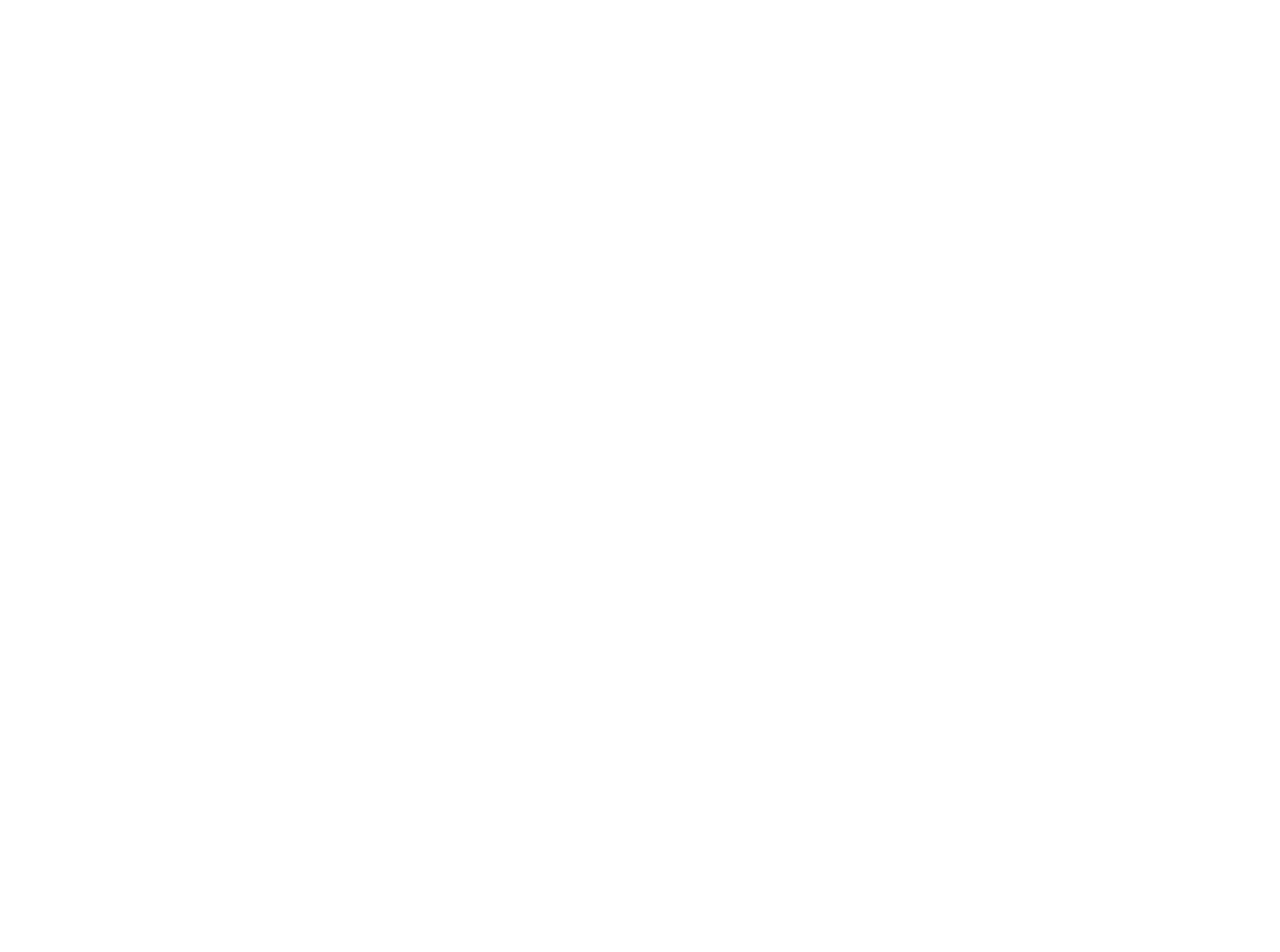
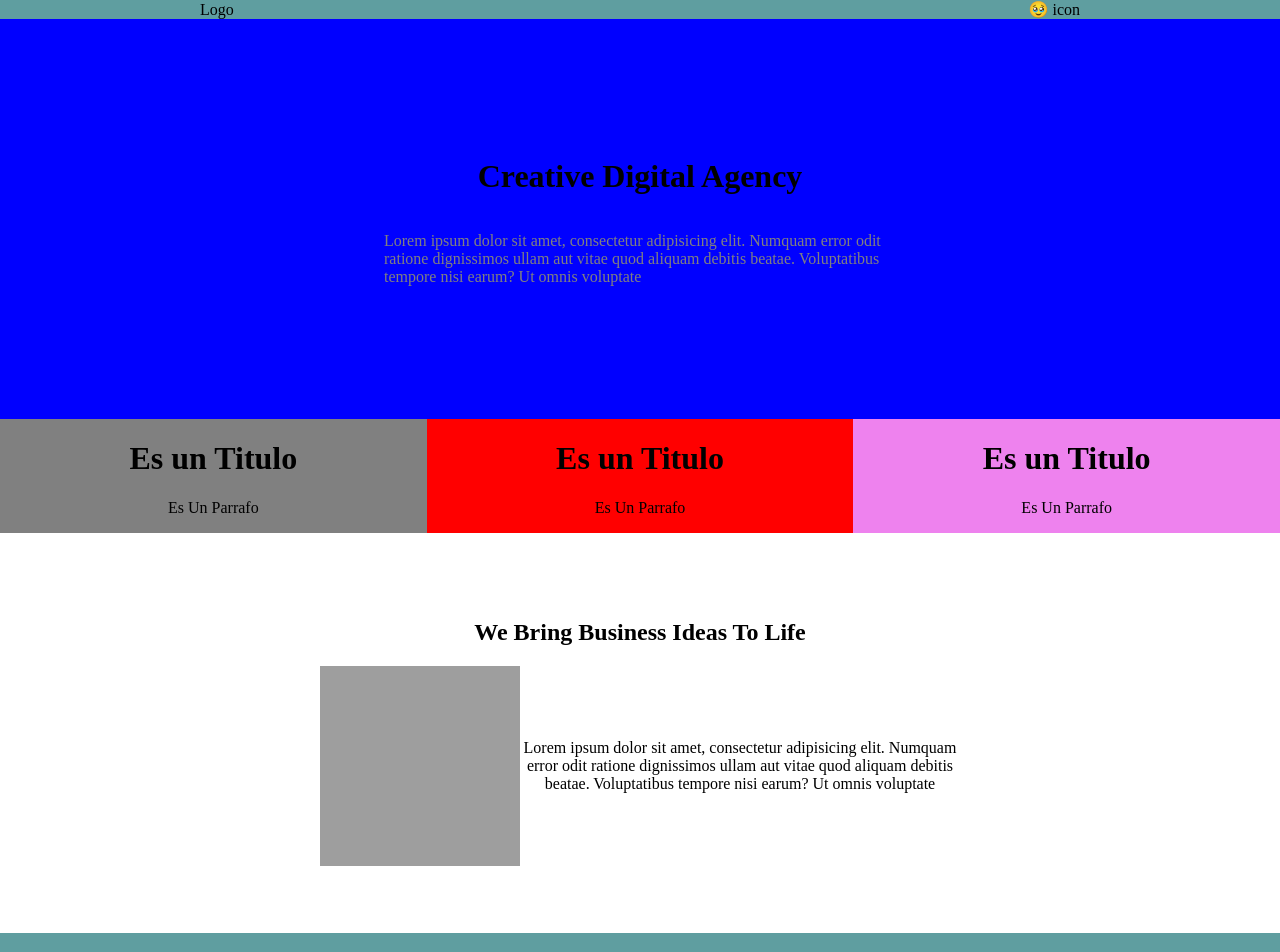
Before and after one commit to fiddly-digits/challengeMarketingPage, a plain HTML site: page index.html in a window 1280 px wide. Shown: the top 952 px of the page. Before the commit the page ends 800 px from the top, so only its background shows below. Drawn offline with Linux system fonts and the light colour scheme; grey boxes are pictures that could not be loaded.

Commit message:
Add header second and third section

```diff
--- a/index.html
+++ b/index.html
@@ -8,6 +8,59 @@
     <link rel="stylesheet" href="styles.css">
 </head>
 <body>
+    <header class="header">
+        <nav>
+            <a>Logo</a>
+            <a>🥹 icon</a>
+        </nav>
+        <div class="main-img">
+            <h1>Creative Digital Agency</h1>
+            <p>Lorem ipsum dolor sit amet, consectetur adipisicing elit. Numquam error odit ratione dignissimos ullam aut vitae quod aliquam debitis beatae. Voluptatibus tempore nisi earum? Ut omnis voluptate</p>
+        </div>
+        <div class="tboxes">
+            <div>
+                <h1>Es un Titulo</h1>
+                <p>Es Un Parrafo</p>
+            </div>
+            <div>
+                <h1>Es un Titulo</h1>
+                <p>Es Un Parrafo</p>
+            </div>
+            <div>
+                <h1>Es un Titulo</h1>
+                <p>Es Un Parrafo</p>
+            </div>
+        </div>
+    </header>
+
+    <section class="ideas-life">
+        <h1>We Bring Business Ideas To Life</h1>
+        <div>
+            <img src="https://picsum.photos/200/200?grayscale" alt="">
+            <p>Lorem ipsum dolor sit amet, consectetur adipisicing elit. Numquam error odit ratione dignissimos ullam aut vitae quod aliquam debitis beatae. Voluptatibus tempore nisi earum? Ut omnis voluptate</p>
+        </div>
+    </section>
+
+    <section class="section-3">
+
+        <div class="galery-1">
+            <img class="img-1" src="https://picsum.photos/300/400?grayscale" alt=""/>
+            <img class="img-2" src="https://picsum.photos/300/400?grayscale" alt=""/>
+            <div class="text-big">
+                <h2>Este es un titulo</h2>
+                <p>Esto es un parrafo</p>
+            </div>
+            <div class="text-small">
+                <h2>Este es un titulo</h2>
+                <p>Esto es un parrafito</p>
+            </div>
+            <img class="img-3" src="https://picsum.photos/300/200?grayscale" alt="">
+
+        </div>
+
+
+
+    </section>
 
 </body>
 </html>
--- a/styles.css
+++ b/styles.css
@@ -0,0 +1,155 @@
+* {
+    box-sizing: border-box;
+}
+
+html,
+body {
+    background: white;
+    height: 100%;
+    margin: 0%;
+    position: relative;
+    width: 100%;
+}
+
+.header {
+    display: flex;
+    flex-wrap: wrap;
+    justify-content: space-evenly;
+    background-color: red;
+    width: 100%
+}
+
+.header nav {
+    align-items: center;
+    display: flex;
+    justify-content: space-between;
+    background-color: cadetblue;
+    padding: 0 200px;
+    color: black;
+    width: 100%;
+    text-align: center;
+}
+
+.header .main-img {
+    background-color: blue;
+    width: 100%;
+    height: 400px;
+    display: flex;
+    flex-direction: column;
+    align-items: center;
+    justify-content: center;
+}
+
+.header .main-img p {
+    padding: 0 30%;
+    color: gray;
+}
+
+.header .tboxes {
+    width: 100%;
+    display: flex;
+    flex-direction: row;
+}
+
+.header .tboxes div:nth-child(1) {
+    background-color: gray;
+    flex: 1 1 50%;
+    align-items: center;
+    justify-content: center;
+    text-align: center;
+}
+
+.header .tboxes div:nth-child(2) {
+    background-color: red;
+    flex: 1 1 50%;
+    align-items: center;
+    justify-content: center;
+    text-align: center;
+}
+
+.header .tboxes div:nth-child(3) {
+    background-color: violet;
+    flex: 1 1 50%;
+    align-items: center;
+    justify-content: center;
+    text-align: center;
+}
+
+.ideas-life {
+    display: flex;
+    flex-direction: column;
+    align-items: center;
+    justify-content: center;
+    text-align: center;
+    width: 100%;
+    height: 400px;
+
+}
+
+.ideas-life div {
+    display: flex;
+    flex-direction: row;
+    align-items: center;
+    justify-content: center;
+    padding: 0 25%;
+    max-height: 200px;
+}
+
+.ideas-life div:nth-child(1) {
+    flex: 1 1 50%;
+}
+.ideas-life div:nth-child(2) {
+    flex: 1 1 50%;
+}
+
+.section-3 {
+    background-color: cadetblue;
+    display: flex;
+    align-items: center;
+    justify-content: center;
+}
+
+.section-3 .galery-1 {
+    display: grid;
+    grid-template-columns: 1fr 1fr 1fr;
+    grid-template-areas:
+        "img-1 img-2 text-big"
+        "img-1 img-2 text-big"
+        "text-small img-3 text-big";
+    gap: .5rem;
+    align-content: center;
+    align-items: center;
+    justify-content: center;
+    height: 800px;
+    width: 800px;
+}
+
+.galery-1 .img-1 {
+    grid-area: img-1;
+}
+.galery-1 .img-2 {
+    grid-area: img-2;
+}
+.galery-1 .text-big {
+    display: flex;
+    flex-direction: column;
+    justify-content: center;
+    width: 100%;
+    height: 100%;
+    background-color: red;
+    grid-area: text-big;
+    text-align: center;
+}
+.galery-1 .text-small {
+    grid-area: text-small;
+    display: flex;
+    flex-direction: column;
+    justify-content: center;
+    width: 100%;
+    height: 100%;
+    background-color: whitesmoke;
+    text-align: center;
+}
+.galery-1 .img-3 {
+    grid-area: img-3;
+}
```
